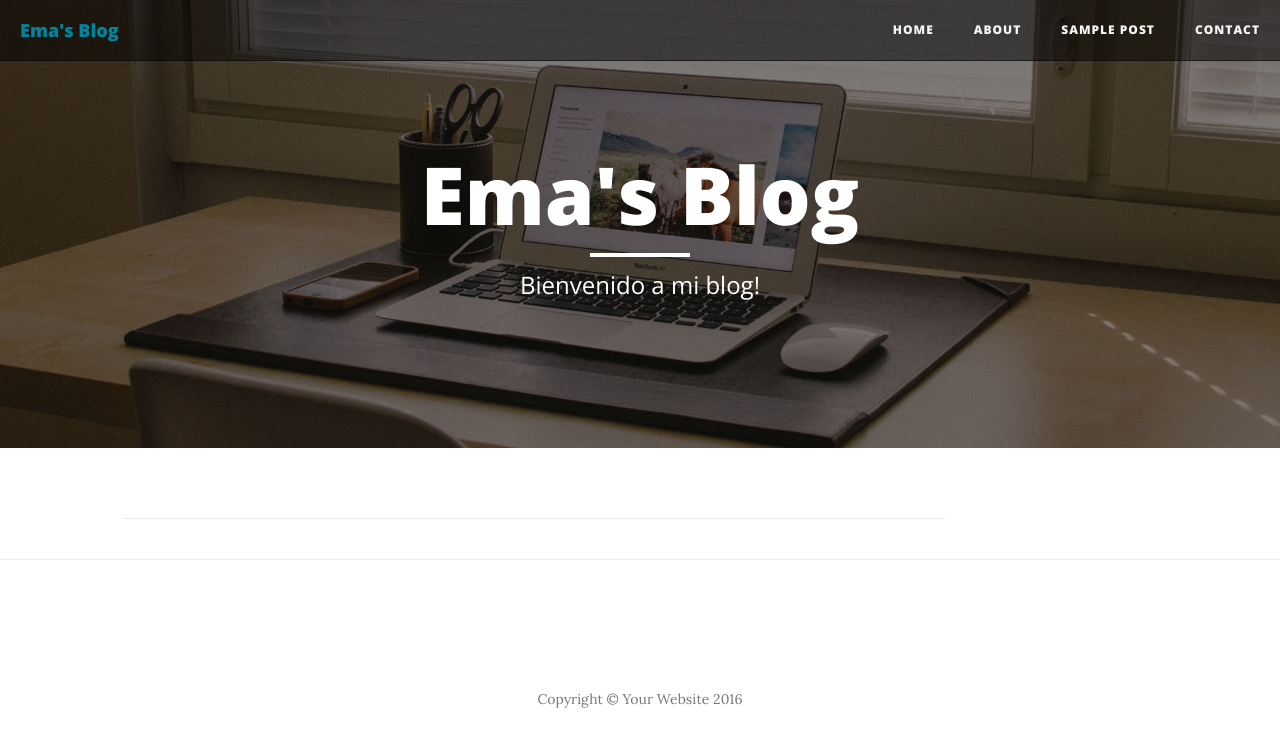
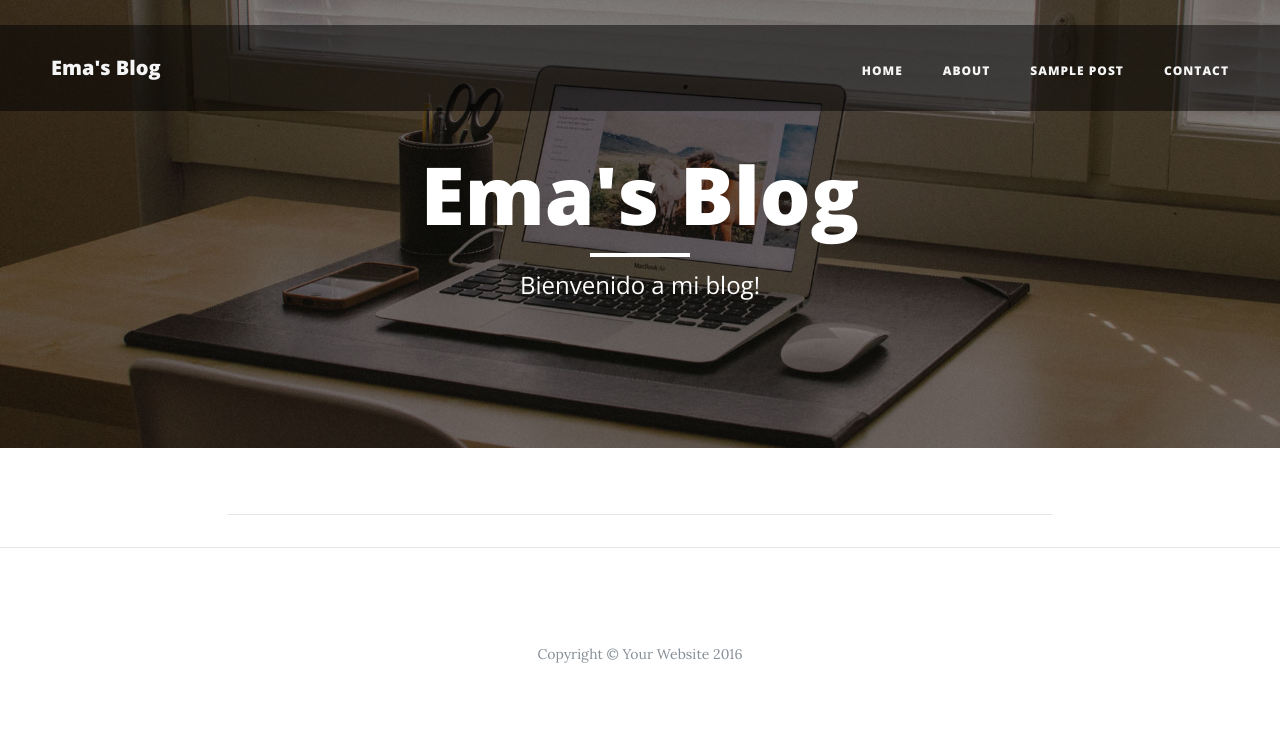
Before and after one commit to EmmanuelPerezP/MyBlog, a Django app: page /blog/ in a window 1280 px wide. Shown: the top 747 px of the page. Run offline with Django 3.2, Linux system fonts and the light colour scheme; data that the repository does not hold is empty; some libraries are stand-ins or nearby versions.

Commit message:
empenzando migracion a boostrap4

```diff
--- a/MyBlog/settings.py
+++ b/MyBlog/settings.py
@@ -23,7 +23,8 @@ BASE_DIR = os.path.dirname(os.path.dirname(os.path.abspath(__file__)))
 SECRET_KEY = os.environ.get('DJANGO_SECRET_KEY',
                             'cg#p$g+j9tax!#a3cup@1$8obt2_+&k3q+pm5%asj6yjpkag')
 # SECURITY WARNING: don't run with debug turned on in production!
-DEBUG = bool(os.environ.get('DJANGO_DEBUG', True))
+# DEBUG = bool(os.environ.get('DJANGO_DEBUG', True))
+DEBUG = True
 
 ALLOWED_HOSTS = ['myblog.ez8wpy8yuv.us-east-1.elasticbeanstalk.com',
                  '127.0.0.1',
--- a/blog/templates/about.html
+++ b/blog/templates/about.html
@@ -7,7 +7,7 @@
     {% load static %}
     <header class="intro-header" style="background-image: url('{% static 'img/about-bg.jpg' %}')">
         <div class="container">
-            <div class="row">
+            <div class="row justify-content-center">
                 <div class="col-lg-8 col-lg-offset-2 col-md-10 col-md-offset-1">
                     <div class="page-heading">
                         <h1>About Me</h1>
@@ -21,7 +21,7 @@
 
     <!-- Main Content -->
     <div class="container">
-        <div class="row">
+        <div class="row justify-content-center">
             <div class="col-lg-8 col-lg-offset-2 col-md-10 col-md-offset-1">
                 <p>Lorem ipsum dolor sit amet, consectetur adipisicing elit. Saepe nostrum ullam eveniet pariatur voluptates odit, fuga atque ea nobis sit soluta odio, adipisci quas excepturi maxime quae totam ducimus consectetur?</p>
                 <p>Lorem ipsum dolor sit amet, consectetur adipisicing elit. Eius praesentium recusandae illo eaque architecto error, repellendus iusto reprehenderit, doloribus, minus sunt. Numquam at quae voluptatum in officia voluptas voluptatibus, minus!</p>
--- a/blog/templates/base_generic.html
+++ b/blog/templates/base_generic.html
@@ -12,8 +12,9 @@
     {%block title %}<title>Clean Blog</title>{% endblock %}
 
     <!-- Latest compiled and minified CSS -->
-    <link rel="stylesheet" href="https://maxcdn.bootstrapcdn.com/bootstrap/3.3.7/css/bootstrap.min.css" integrity="sha384-BVYiiSIFeK1dGmJRAkycuHAHRg32OmUcww7on3RYdg4Va+PmSTsz/K68vbdEjh4u" crossorigin="anonymous">
-
+<!--    <link rel="stylesheet" href="https://maxcdn.bootstrapcdn.com/bootstrap/3.3.7/css/bootstrap.min.css" integrity="sha384-BVYiiSIFeK1dGmJRAkycuHAHRg32OmUcww7on3RYdg4Va+PmSTsz/K68vbdEjh4u" crossorigin="anonymous">
+-->
+    <link rel="stylesheet" href="https://maxcdn.bootstrapcdn.com/bootstrap/4.0.0-beta/css/bootstrap.min.css" integrity="sha384-/Y6pD6FV/Vv2HJnA6t+vslU6fwYXjCFtcEpHbNJ0lyAFsXTsjBbfaDjzALeQsN6M" crossorigin="anonymous">
 
     <!-- Theme CSS -->
     {% load static %}
@@ -36,19 +37,17 @@
 <body>
       <!-- Navigation -->
       {% block navigationbar %}
-      <nav class="navbar navbar-default navbar-custom navbar-static-top is-visible is-fixed">
+      <nav class="navbar navbar-dark navbar-custom navbar-static-top is-visible is-fixed navbar-expand-lg">
           <div class="container-fluid">
               <!-- Brand and toggle get grouped for better mobile display -->
-              <div class="navbar-header page-scroll">
-                  <button type="button" class="navbar-toggle" data-toggle="collapse" data-target="#bs-example-navbar-collapse-1">
+                  <a class="navbar-brand" href="{% url 'index' %}">Ema's Blog</a>
+                  <button type="button " class="navbar-toggler" data-toggle="collapse" data-target="#bs-example-navbar-collapse-1">
                       <span class="sr-only">Toggle navigation</span>
                       Menu <i class="fa fa-bars"></i>
                   </button>
-                  <a class="navbar-brand" href="{% url 'index' %}">Ema's Blog</a>
-              </div>
 
               <!-- Collect the nav links, forms, and other content for toggling -->
-              <div class="collapse navbar-collapse" id="bs-example-navbar-collapse-1">
+              <div class="collapse navbar-collapse justify-content-end" id="bs-example-navbar-collapse-1">
                   <ul class="nav navbar-nav navbar-right">
                       {% if user.is_authenticated %}
   <!-- We create the login and logout link URLs using the url template tag and
@@ -95,8 +94,8 @@
       <!-- Footer -->
       <footer>
           <div class="container">
-              <div class="row">
-                  <div class="col-lg-8 col-lg-offset-2 col-md-10 col-md-offset-1">
+              <div class="row  justify-content-center">
+                  <div class="col-lg-8 col-md-10">
                       <ul class="list-inline text-center">
                           <li>
                               <a href="#">
@@ -147,15 +146,10 @@
     -->
     </nav>
 
-
-    <!-- jQuery (necessary for Bootstrap's JavaScript plugins) -->
-    <script src="https://ajax.googleapis.com/ajax/libs/jquery/1.12.4/jquery.min.js"></script>
-
-    <!-- Latest compiled and minified JavaScript -->
-    <script src="https://maxcdn.bootstrapcdn.com/bootstrap/3.3.7/js/bootstrap.min.js" integrity="sha384-Tc5IQib027qvyjSMfHjOMaLkfuWVxZxUPnCJA7l2mCWNIpG9mGCD8wGNIcPD7Txa" crossorigin="anonymous"></script>
-
-    <!-- Theme JavaScript -->
-    <!--<script src="js/clean-blog.min.js"></script> -->
+    <!-- Boostrap javascript and plugins -->
+    <script src="https://code.jquery.com/jquery-3.2.1.slim.min.js" integrity="sha384-KJ3o2DKtIkvYIK3UENzmM7KCkRr/rE9/Qpg6aAZGJwFDMVNA/GpGFF93hXpG5KkN" crossorigin="anonymous"></script>
+    <script src="https://cdnjs.cloudflare.com/ajax/libs/popper.js/1.11.0/umd/popper.min.js" integrity="sha384-b/U6ypiBEHpOf/4+1nzFpr53nxSS+GLCkfwBdFNTxtclqqenISfwAzpKaMNFNmj4" crossorigin="anonymous"></script>
+    <script src="https://maxcdn.bootstrapcdn.com/bootstrap/4.0.0-beta/js/bootstrap.min.js" integrity="sha384-h0AbiXch4ZDo7tp9hKZ4TsHbi047NrKGLO3SEJAg45jXxnGIfYzk4Si90RDIqNm1" crossorigin="anonymous"></script>
 
 
     <!--slide out scripts and library -->
@@ -169,7 +163,6 @@
         'side': 'right'
       });
     </script>
-
     <!-- slide out documentation https://github.com/mango/slideout#faq -->
 
 </body>
--- a/blog/templates/blog/post_confirm_delete.html
+++ b/blog/templates/blog/post_confirm_delete.html
@@ -7,7 +7,7 @@
     {% load static %}
     <header class="intro-header" style="background-image: url('{% static 'img/contact-bg.jpg' %}')">
         <div class="container">
-            <div class="row">
+            <div class="row justify-content-center">
                 <div class="col-lg-8 col-lg-offset-2 col-md-10 col-md-offset-1">
                     <div class="page-heading">
                         <h1>Delete Post</h1>
@@ -21,7 +21,7 @@
 
     <!-- Main Content -->
     <div class="container">
-        <div class="row">
+        <div class="row justify-content-center">
             <div class="col-lg-8 col-lg-offset-2 col-md-10 col-md-offset-1">
               <p>Are you sure that you want to delete {{ post.title }} ?</p>
               <form action="" method="POST">
--- a/blog/templates/blog/post_form.html
+++ b/blog/templates/blog/post_form.html
@@ -7,7 +7,7 @@
     {% load static %}
     <header class="intro-header" style="background-image: url('{% static 'img/contact-bg.jpg' %}')">
         <div class="container">
-            <div class="row">
+            <div class="row justify-content-center">
                 <div class="col-lg-8 col-lg-offset-2 col-md-10 col-md-offset-1">
                     <div class="page-heading">
                         <h1>Crear Post</h1>
@@ -21,7 +21,7 @@
 
     <!-- Main Content -->
     <div class="container">
-        <div class="row">
+        <div class="row justify-content-center">
             <div class="col-lg-8 col-lg-offset-2 col-md-10 col-md-offset-1">
               <form action="" method="post">
                 {% csrf_token %}
--- a/blog/templates/contact.html
+++ b/blog/templates/contact.html
@@ -7,7 +7,7 @@
     {% load static %}
     <header class="intro-header" style="background-image: url('{% static 'img/contact-bg.jpg' %}')">
         <div class="container">
-            <div class="row">
+            <div class="row justify-content-center">
                 <div class="col-lg-8 col-lg-offset-2 col-md-10 col-md-offset-1">
                     <div class="page-heading">
                         <h1>Contact Me</h1>
@@ -21,7 +21,7 @@
 
     <!-- Main Content -->
     <div class="container">
-        <div class="row">
+        <div class="row justify-content-center">
             <div class="col-lg-8 col-lg-offset-2 col-md-10 col-md-offset-1">
                 <p>Want to get in touch with me? Fill out the form below to send me a message and I will try to get back to you within 24 hours!</p>
             </div>
--- a/blog/templates/index.html
+++ b/blog/templates/index.html
@@ -6,7 +6,7 @@
       {% load static %}
       <header class="intro-header" style="background-image: url('{% static 'img/home-bg.jpg' %}')">
           <div class="container">
-              <div class="row">
+              <div class="row justify-content-center">
                   <div class="col-lg-8 col-lg-offset-2 col-md-10 col-md-offset-1">
                       <div class="site-heading">
                           <h1>Ema's Blog</h1>
@@ -20,8 +20,8 @@
 
       <!-- Main Content -->
       <div class="container-fluid">
-          <div class="row">
-              <div class="col-lg-8 col-md-8 col-md-offset-1">
+          <div class="row justify-content-center">
+              <div class="col-lg-8 col-md-8">
 
                 <!-- POSTS ---------------------------------------------------->
                 <hr>
--- a/static/css/styles.css
+++ b/static/css/styles.css
@@ -484,3 +484,7 @@ body {
     background-color: rgba(0,0,0,1);
     font-family: 'Open Sans', 'Helvetica Neue', Helvetica, Arial, sans-serif;
 }
+.navbar-default .navbar-dark .navbar-toggler {
+    color: #ddd;
+    border-color: #e9ecef;
+}
```
Also changed, not shown: blog/templates/post.html (+6 -6 lines), blog/static/img/css/styles.css (renamed from blog/static/css/styles.css).
